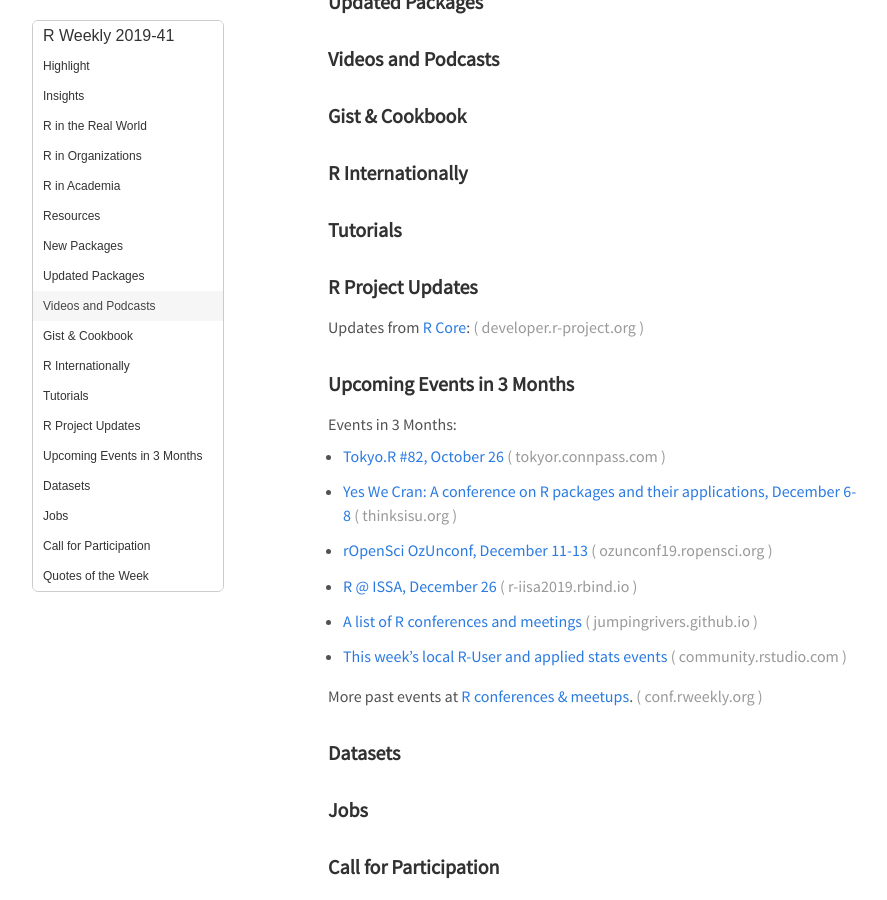
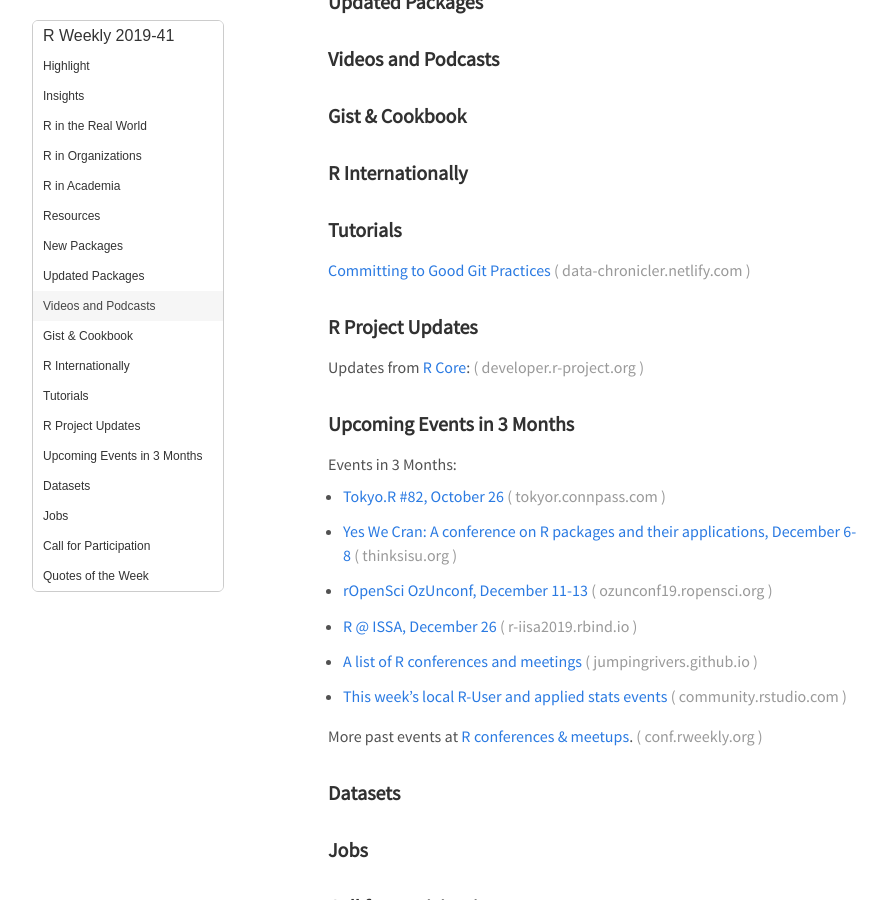
Before and after one commit to rweekly/rweekly.org, a Jekyll site: the page built from draft.md, in a window 1280 px wide and 900 px high, scrolled down 742 px. Shown: the whole window, without its empty margins (32-919 px from the left). Built offline with Jekyll 4.4.1, drawn with Linux system fonts in a browser that asks for light colours; emoji names are drawn with the system emoji font; comment, search, counter and statistics services are not loaded.

Commit message:
Update draft.md
Blog post on making Git best practices a consistent habit

```diff
--- a/draft.md
+++ b/draft.md
@@ -64,7 +64,7 @@
 
 
 ###  Tutorials
-
+[Committing to Good Git Practices](https://data-chronicler.netlify.com/2019/10/09/2019-10-09-committing-to-good-git-practices/)
 
 
 <!--<div class="post-more-begin></div><div class="post-more-end"></div>-->
```
